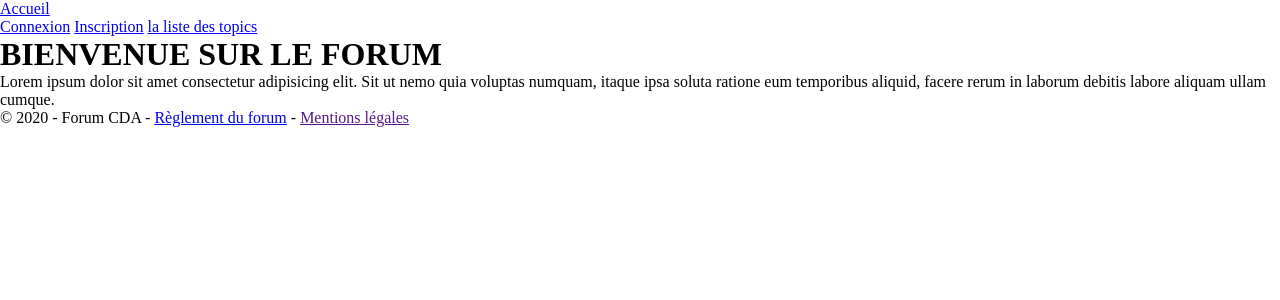
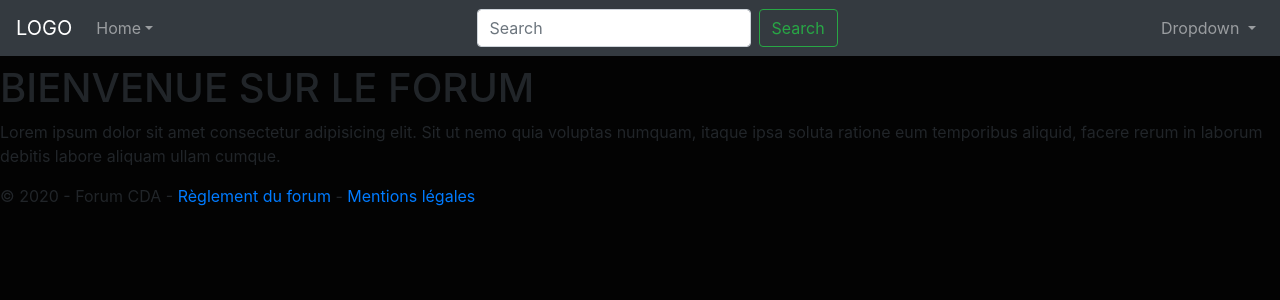
Before and after one commit to AnotheerDev/forumPlateau, a PHP site: page / in a window 1280 px wide. Shown: the top 300 px of the page. Run offline with PHP 8.4, Linux system fonts and the light colour scheme; some libraries are stand-ins or nearby versions.

Commit message:
Réalisation nav bar

```diff
--- a/view/layout.php
+++ b/view/layout.php
@@ -8,49 +8,83 @@
     <script src="https://cdn.tiny.cloud/1/zg3mwraazn1b2ezih16je1tc6z7gwp5yd4pod06ae5uai8pa/tinymce/5/tinymce.min.js" referrerpolicy="origin"></script>
     <link rel="stylesheet" href="https://cdnjs.cloudflare.com/ajax/libs/font-awesome/5.13.0/css/all.min.css" integrity="sha256-h20CPZ0QyXlBuAw7A+KluUYx/3pK+c7lYEpqLTlxjYQ=" crossorigin="anonymous" />
     <link rel="stylesheet" href="<?= PUBLIC_DIR ?>/css/style.css">
+    <link rel="stylesheet" href="public/css/style.css">
+    <!-- link à ajouter dans le head pour faire fonctionner bootstrap -->
+    <link rel="stylesheet" href="https://maxcdn.bootstrapcdn.com/bootstrap/4.0.0/css/bootstrap.min.css">
     <title>FORUM</title>
 </head>
 
-<body>
+<body id="body">
     <div id="wrapper">
 
         <div id="mainpage">
-            <!-- c'est ici que les messages (erreur ou succès) s'affichent-->
-            <h3 class="message" style="color: red"><?= App\Session::getFlash("error") ?></h3>
-            <h3 class="message" style="color: green"><?= App\Session::getFlash("success") ?></h3>
             <header>
-                <nav>
-                    <div id="nav-left">
-                        <a href="/">Accueil</a>
+
+
+
+                <nav class="navbar navbar-expand-lg navbar-dark bg-dark">
+                    <!-- Navbar gauche -->
+                    <a class="navbar-brand" href="#">LOGO</a>
+                    <button class="navbar-toggler" type="button" data-toggle="collapse" data-target="#navbarSupportedContent" aria-controls="navbarSupportedContent" aria-expanded="false" aria-label="Toggle navigation">
+                        <span class="navbar-toggler-icon"></span>
+                    </button>
+
+                    <div class="collapse navbar-collapse justify-content-between" id="navbarSupportedContent">
+                        <ul class="navbar-nav mr-auto">
+                            <li class="nav-item dropdown">
+                                <a class="nav-link dropdown-toggle" href="#" id="navbarDropdown" role="button" data-toggle="dropdown" aria-haspopup="true" aria-expanded="false">Home</a>
+                                <div class="dropdown-menu" aria-labelledby="navbarDropdown">
+                                    <a class="dropdown-item" href="/">Accueil</a>
                                     <?php
                                     if (App\Session::isAdmin()) {
                                     ?>
                                         <a href="index.php?ctrl=home&action=users">Voir la liste des gens</a>
+                                    <?php
+                                    }
+                                    ?>
+                                    <a class="dropdown-item" href="index.php?ctrl=forum&action=listTopics">la liste des topics</a>
+                                    <div class="dropdown-divider"></div>
+                                    <a class="dropdown-item" href="#">Something else here</a>
+                                </div>
+                            </li>
+                        </ul>
 
+                        <!-- Navbar milieu -->
+                        <form class="form-inline my-2 my-lg-0 mx-auto">
+                            <input class="form-control mr-sm-2" type="search" placeholder="Search" aria-label="Search">
+                            <button class="btn btn-outline-success my-2 my-sm-0" type="submit">Search</button>
+                        </form>
+
+                        <!-- Navbar droite -->
+                        <ul class="navbar-nav ml-auto">
+                            <li class="nav-item dropdown">
+                                <a class="nav-link dropdown-toggle" href="#" id="navbarDropdown" role="button" data-toggle="dropdown" aria-haspopup="true" aria-expanded="false">
+                                    Dropdown
+                                </a>
+                                <div class="dropdown-menu" aria-labelledby="navbarDropdown">
+                                    <div class="dropdown-divider"></div>
+                                    <?php
+
+                                    if (App\Session::getUser()) {
+                                    ?>
+                                        <a class="dropdown-item" href="/security/viewProfile.html"><span class="fas fa-user"></span>&nbsp;<?= App\Session::getUser() ?></a>
+                                        <a class="dropdown-item" href="/security/logout.html">Déconnexion</a>
+                                    <?php
+                                    } else {
+                                    ?>
+                                        <a class="dropdown-item" href="./view/security/login.php">Connexion</a>
+                                        <a class="dropdown-item" href="/security/register.html">Inscription</a>
                                     <?php
                                     }
                                     ?>
                                 </div>
-                    <div id="nav-right">
-                        <?php
-
-                        if (App\Session::getUser()) {
-                        ?>
-                            <a href="/security/viewProfile.html"><span class="fas fa-user"></span>&nbsp;<?= App\Session::getUser() ?></a>
-                            <a href="/security/logout.html">Déconnexion</a>
-                        <?php
-                        } else {
-                        ?>
-                            <a href="./view/security/login.php">Connexion</a>
-                            <a href="/security/register.html">Inscription</a>
-                            <a href="index.php?ctrl=forum&action=listTopics">la liste des topics</a>
-                        <?php
-                        }
-
-
-                        ?>
+                            </li>
+                        </ul>
                     </div>
                 </nav>
+                <!-- c'est ici que les messages (erreur ou succès) s'affichent-->
+                <h3 class="message" style="color: red"><?= App\Session::getFlash("error") ?></h3>
+                <h3 class="message" style="color: green"><?= App\Session::getFlash("success") ?></h3>
             </header>
 
             <main id="forum">
@@ -62,6 +96,11 @@
             <!--<button id="ajaxbtn">Surprise en Ajax !</button> -> cliqué <span id="nbajax">0</span> fois-->
         </footer>
     </div>
+
+
+
+
+
     <script src="https://code.jquery.com/jquery-3.4.1.min.js" integrity="sha256-CSXorXvZcTkaix6Yvo6HppcZGetbYMGWSFlBw8HfCJo=" crossorigin="anonymous">
     </script>
     <script>
@@ -107,6 +146,11 @@
             )
         })*/
     </script>
+
+
+    <!-- script à ajouter en fin de body pour faire fonctionner bootstrap -->
+    <script src="https://code.jquery.com/jquery-3.6.0.min.js"></script>
+    <script src="https://maxcdn.bootstrapcdn.com/bootstrap/4.0.0/js/bootstrap.min.js"></script>
 </body>
 
 </html>
```
Lines whose indentation alone changed are shown as unchanged.
